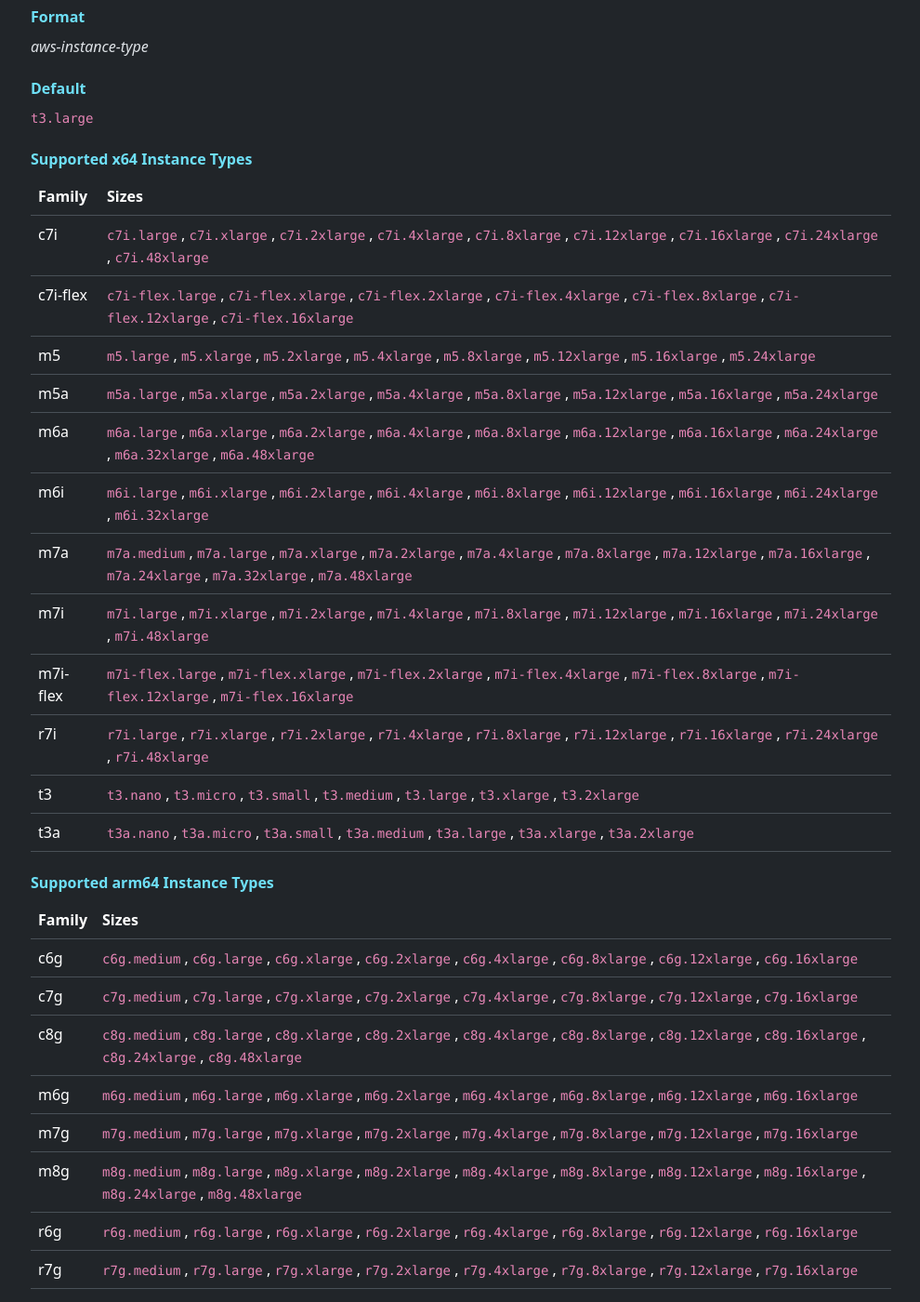
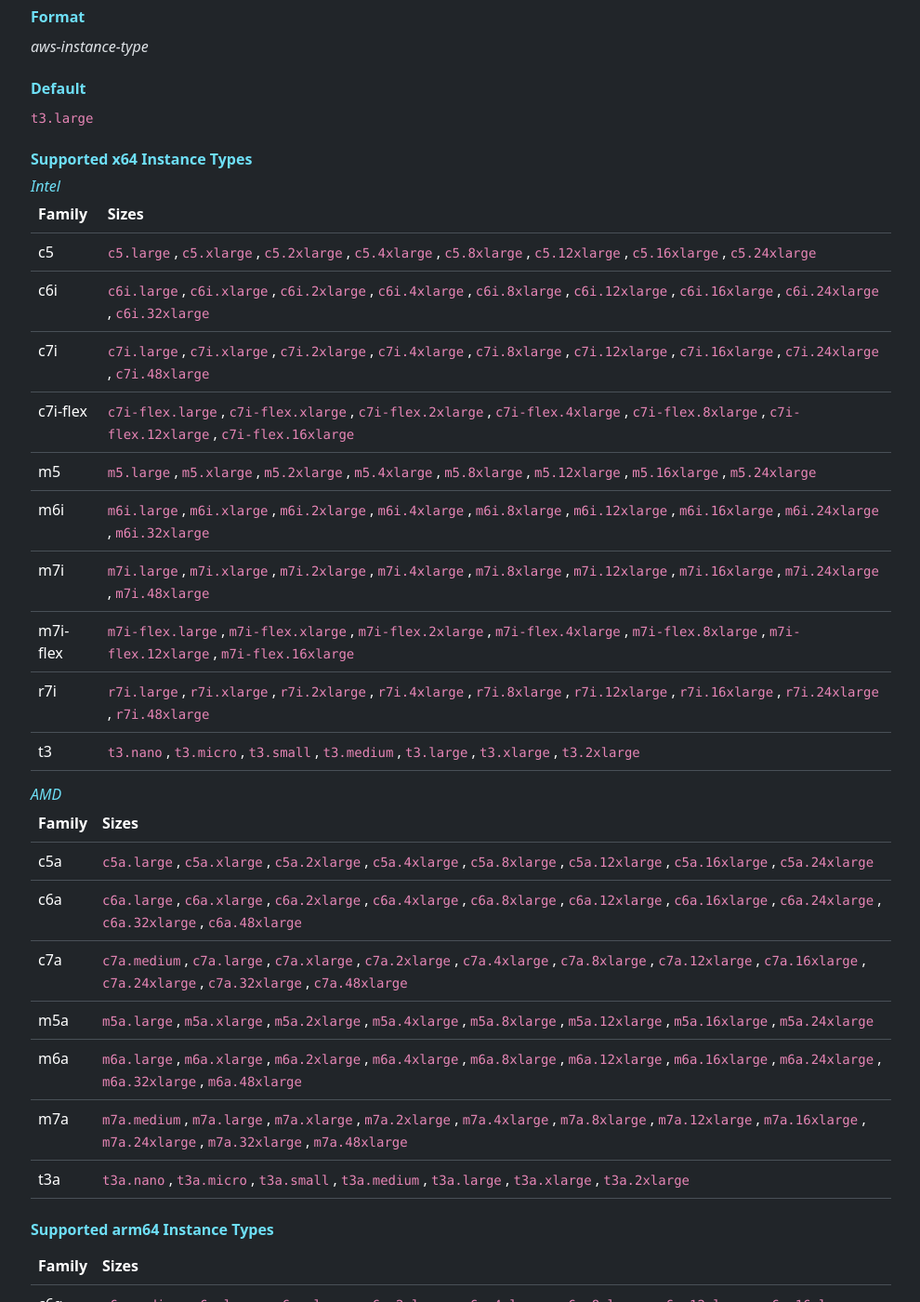
Before and after one commit to sprinters-sh/sprinters.sh, a Jekyll site: the page built from docs/label.md, in a window 1280 px wide and 1400 px high, scrolled down 3600 px. Shown: the whole window at 93% size, without its empty margins (239-1229 px from the left). Built offline with Jekyll 4.4.1, drawn with Linux system fonts in a browser that asks for light colours.

Commit message:
AWS c5, c5a, c6a, c6i and c7a instance support

```diff
--- a/_data/new.yml
+++ b/_data/new.yml
@@ -1,3 +1,9 @@
+- date: "2025-03-12"
+  title: "AWS <code>c5</code>, <code>c5a</code>, <code>c6a</code>, <code>c6i</code> and <code>c7a</code> instance support"
+  href: "/docs/label#instance-type"
+  image: "/assets/new/2025-05-12-c567ia.png"
+  details: "Need compute-optimized x64 instances with high spot savings? Sprinters has you covered with <code>c5</code>, <code>c5a</code>, <code>c6a</code>, <code>c6i</code> and <code>c7a</code> instances."
+
 - date: "2025-03-28"
   title: "Size optimization for temp volume"
   href: "/docs/volumes#size"
--- a/_includes/h5.html
+++ b/_includes/h5.html
@@ -1 +1 @@
-<h5 id="{{include.id}}" href="#{{include.id}}" class="mt-3 mb-0 fs-6 fw-light text-info-emphasis">{{ include.text }}</h5>
+<h5 id="{{include.id}}" href="#{{include.id}}" class="mt-2 mb-0 fs-6 text-info-emphasis fst-italic">{{ include.text }}</h5>
--- a/docs/label.md
+++ b/docs/label.md
@@ -155,19 +155,30 @@
 
 {% include h4.html text="Supported <strong>x64</strong> Instance Types" %}
 
+{% include h5.html text="Intel" %}
 | Family | Sizes |
 +-|-|-+
+| c5 | `c5.large` , `c5.xlarge` , `c5.2xlarge` , `c5.4xlarge` , `c5.8xlarge` , `c5.12xlarge` , `c5.16xlarge` , `c5.24xlarge` |
+| c6i | `c6i.large` , `c6i.xlarge` , `c6i.2xlarge` , `c6i.4xlarge` , `c6i.8xlarge` , `c6i.12xlarge` , `c6i.16xlarge` , `c6i.24xlarge` , `c6i.32xlarge` |
 | c7i | `c7i.large` , `c7i.xlarge` , `c7i.2xlarge` , `c7i.4xlarge` , `c7i.8xlarge` , `c7i.12xlarge` , `c7i.16xlarge` , `c7i.24xlarge` , `c7i.48xlarge` |
 | c7i-flex | `c7i-flex.large` , `c7i-flex.xlarge` , `c7i-flex.2xlarge` , `c7i-flex.4xlarge` , `c7i-flex.8xlarge` , `c7i-flex.12xlarge` , `c7i-flex.16xlarge` |
 | m5 | `m5.large` , `m5.xlarge` , `m5.2xlarge` , `m5.4xlarge` , `m5.8xlarge` , `m5.12xlarge` , `m5.16xlarge` , `m5.24xlarge` |
-| m5a | `m5a.large` , `m5a.xlarge` , `m5a.2xlarge` , `m5a.4xlarge` , `m5a.8xlarge` , `m5a.12xlarge` , `m5a.16xlarge` , `m5a.24xlarge` |
-| m6a | `m6a.large` , `m6a.xlarge` , `m6a.2xlarge` , `m6a.4xlarge` , `m6a.8xlarge` , `m6a.12xlarge` , `m6a.16xlarge` , `m6a.24xlarge` , `m6a.32xlarge` , `m6a.48xlarge` |
 | m6i | `m6i.large` , `m6i.xlarge` , `m6i.2xlarge` , `m6i.4xlarge` , `m6i.8xlarge` , `m6i.12xlarge` , `m6i.16xlarge` , `m6i.24xlarge` , `m6i.32xlarge` |
-| m7a | `m7a.medium` , `m7a.large` , `m7a.xlarge` , `m7a.2xlarge` , `m7a.4xlarge` , `m7a.8xlarge` , `m7a.12xlarge` , `m7a.16xlarge` , `m7a.24xlarge` , `m7a.32xlarge` , `m7a.48xlarge` |
 | m7i | `m7i.large` , `m7i.xlarge` , `m7i.2xlarge` , `m7i.4xlarge` , `m7i.8xlarge` , `m7i.12xlarge` , `m7i.16xlarge` , `m7i.24xlarge` , `m7i.48xlarge` |
 | m7i-flex | `m7i-flex.large` , `m7i-flex.xlarge` , `m7i-flex.2xlarge` , `m7i-flex.4xlarge` , `m7i-flex.8xlarge` , `m7i-flex.12xlarge` , `m7i-flex.16xlarge` |
 | r7i | `r7i.large` , `r7i.xlarge` , `r7i.2xlarge` , `r7i.4xlarge` , `r7i.8xlarge` , `r7i.12xlarge` , `r7i.16xlarge` , `r7i.24xlarge` , `r7i.48xlarge` |
 | t3 | `t3.nano` , `t3.micro` , `t3.small` , `t3.medium` , `t3.large` , `t3.xlarge` , `t3.2xlarge` |
+{: .table #instance-types }
+
+{% include h5.html text="AMD" %}
+| Family | Sizes |
++-|-|-+
+| c5a | `c5a.large` , `c5a.xlarge` , `c5a.2xlarge` , `c5a.4xlarge` , `c5a.8xlarge` , `c5a.12xlarge` , `c5a.16xlarge` , `c5a.24xlarge` |
+| c6a | `c6a.large` , `c6a.xlarge` , `c6a.2xlarge` , `c6a.4xlarge` , `c6a.8xlarge` , `c6a.12xlarge` , `c6a.16xlarge` , `c6a.24xlarge` , `c6a.32xlarge` , `c6a.48xlarge` |
+| c7a | `c7a.medium` , `c7a.large` , `c7a.xlarge` , `c7a.2xlarge` , `c7a.4xlarge` , `c7a.8xlarge` , `c7a.12xlarge` , `c7a.16xlarge` , `c7a.24xlarge` , `c7a.32xlarge` , `c7a.48xlarge` |
+| m5a | `m5a.large` , `m5a.xlarge` , `m5a.2xlarge` , `m5a.4xlarge` , `m5a.8xlarge` , `m5a.12xlarge` , `m5a.16xlarge` , `m5a.24xlarge` |
+| m6a | `m6a.large` , `m6a.xlarge` , `m6a.2xlarge` , `m6a.4xlarge` , `m6a.8xlarge` , `m6a.12xlarge` , `m6a.16xlarge` , `m6a.24xlarge` , `m6a.32xlarge` , `m6a.48xlarge` |
+| m7a | `m7a.medium` , `m7a.large` , `m7a.xlarge` , `m7a.2xlarge` , `m7a.4xlarge` , `m7a.8xlarge` , `m7a.12xlarge` , `m7a.16xlarge` , `m7a.24xlarge` , `m7a.32xlarge` , `m7a.48xlarge` |
 | t3a | `t3a.nano` , `t3a.micro` , `t3a.small` , `t3a.medium` , `t3a.large` , `t3a.xlarge` , `t3a.2xlarge` |
 {: .table #instance-types }
 
```
Also changed, not shown: assets/benchmarks/spring-boot-results.png (deleted), assets/new/2025-05-12-c567ia.png (added).
